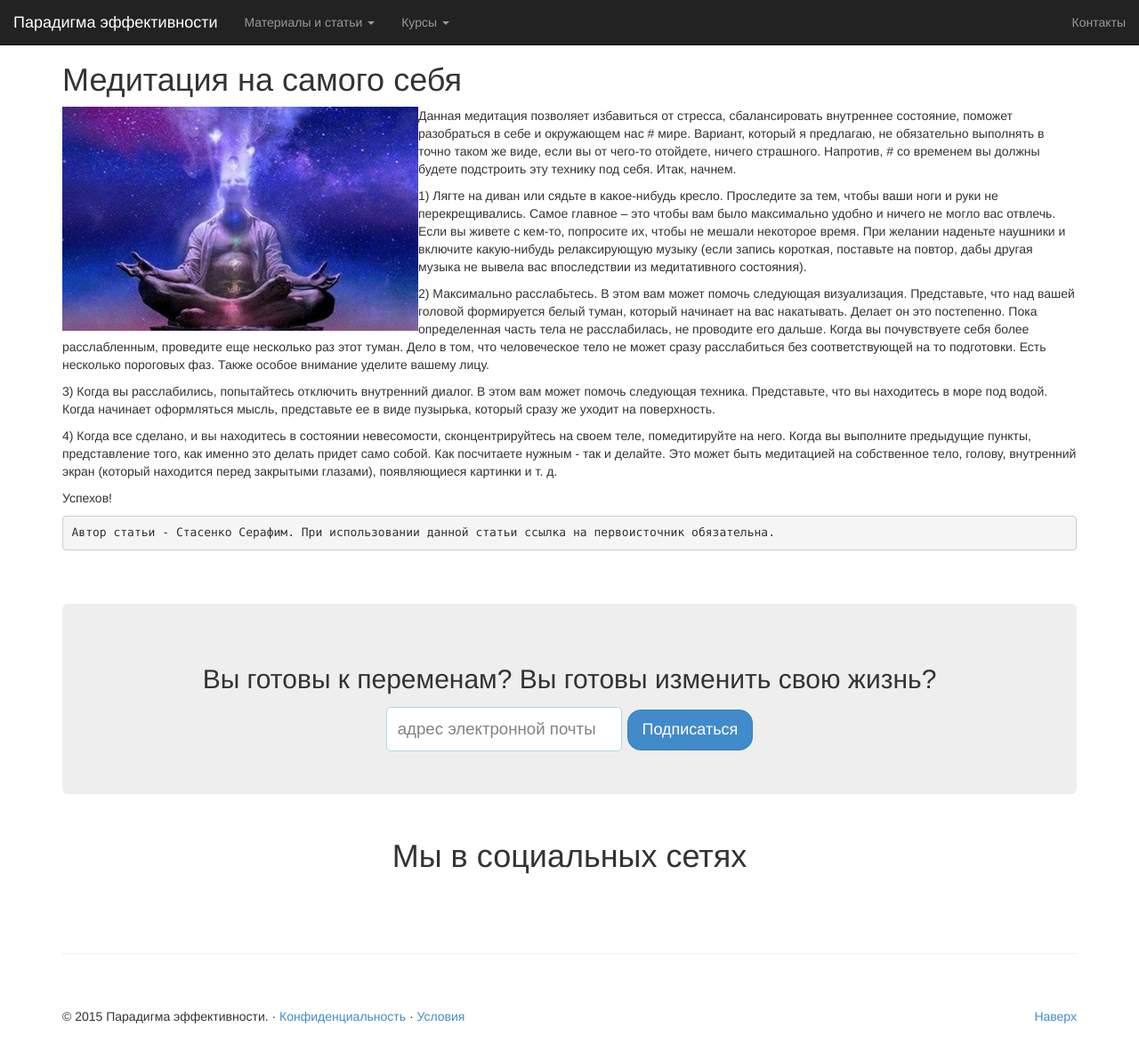
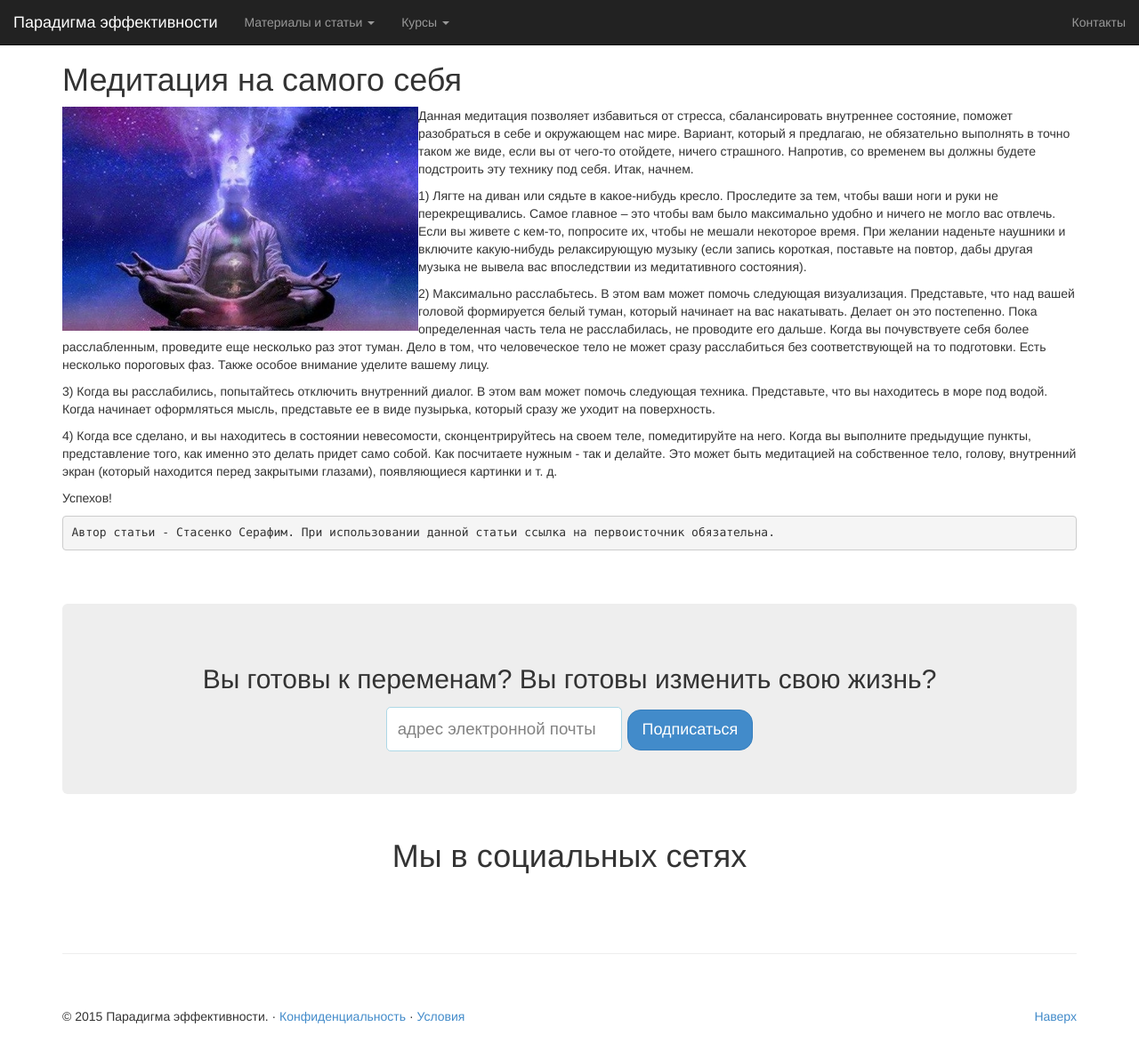
Before and after one commit to EfficiencyParadigm/EfficiencyParadigm.github.io, a Jekyll site: the page built from content/businessContent/meditation.md, in a window 1280 px wide and 1173 px high. Shown: the whole window at 89% size. Built offline with Jekyll 4.4.1, drawn with Linux system fonts in a browser that asks for light colours.

```diff
--- a/content/businessContent/meditation.md
+++ b/content/businessContent/meditation.md
@@ -6,8 +6,8 @@ title: Духовное развитие duplicate
 
 <img src="/images/slider/default.jpg" alt="alt text" class="pull-left" title="Title" width="400" />
 
-Данная медитация позволяет избавиться от стресса, сбалансировать внутреннее состояние, поможет разобраться в себе и окружающем нас # мире.
-Вариант, который я предлагаю, не обязательно выполнять в точно таком же виде, если вы от чего-то отойдете, ничего страшного. Напротив, # со временем вы должны будете подстроить эту технику под себя.
+Данная медитация позволяет избавиться от стресса, сбалансировать внутреннее состояние, поможет разобраться в себе и окружающем нас мире.
+Вариант, который я предлагаю, не обязательно выполнять в точно таком же виде, если вы от чего-то отойдете, ничего страшного. Напротив, со временем вы должны будете подстроить эту технику под себя.
 Итак, начнем.
 
 1) Лягте на диван или сядьте в какое-нибудь кресло. Проследите за  тем, чтобы ваши ноги и руки не перекрещивались. Самое главное – это чтобы вам было максимально удобно и ничего не могло вас отвлечь. Если вы живете с кем-то, попросите их, чтобы не мешали некоторое время. При желании наденьте наушники и включите какую-нибудь релаксирующую музыку (если запись короткая, поставьте на повтор, дабы другая музыка не вывела вас впоследствии из медитативного состояния).
```
